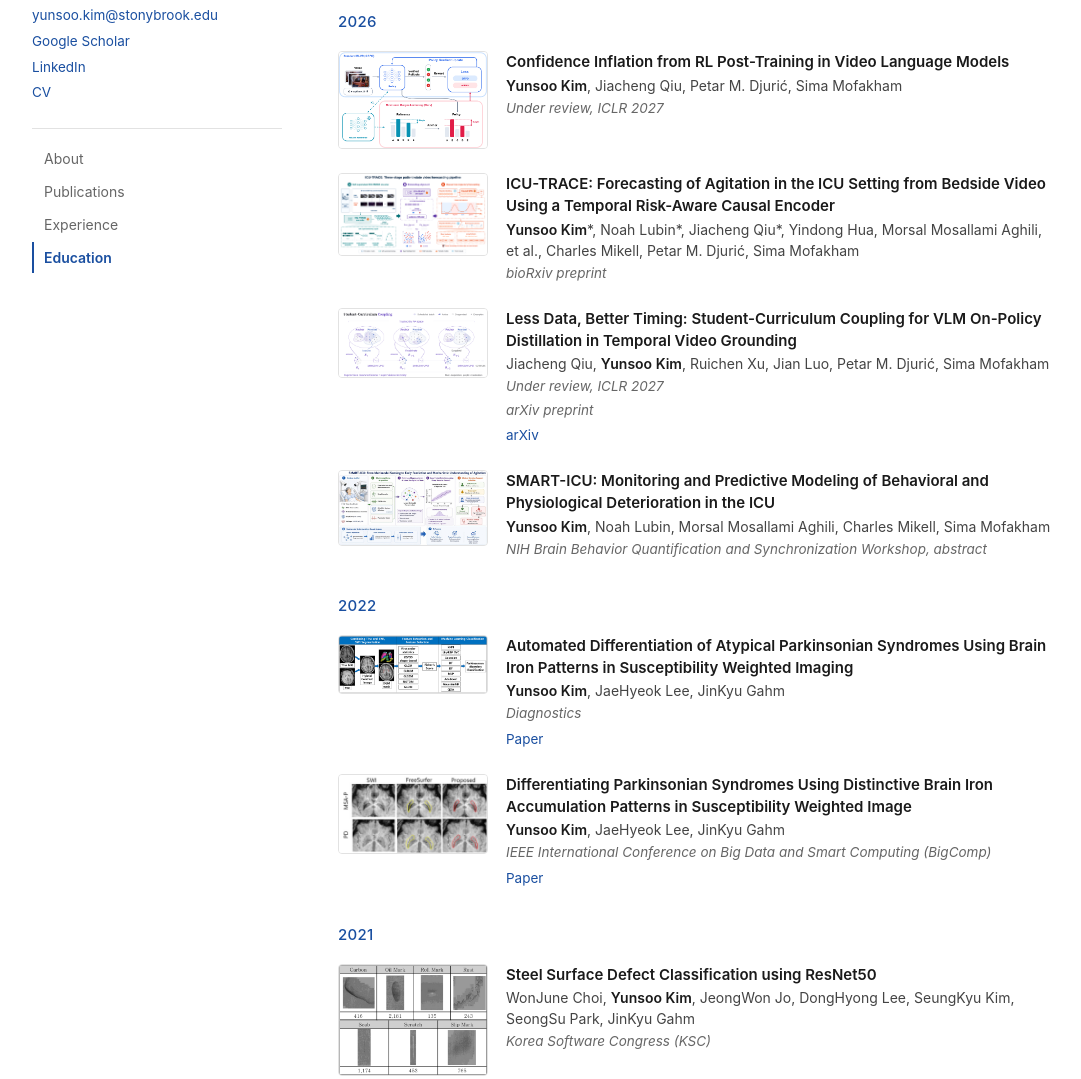
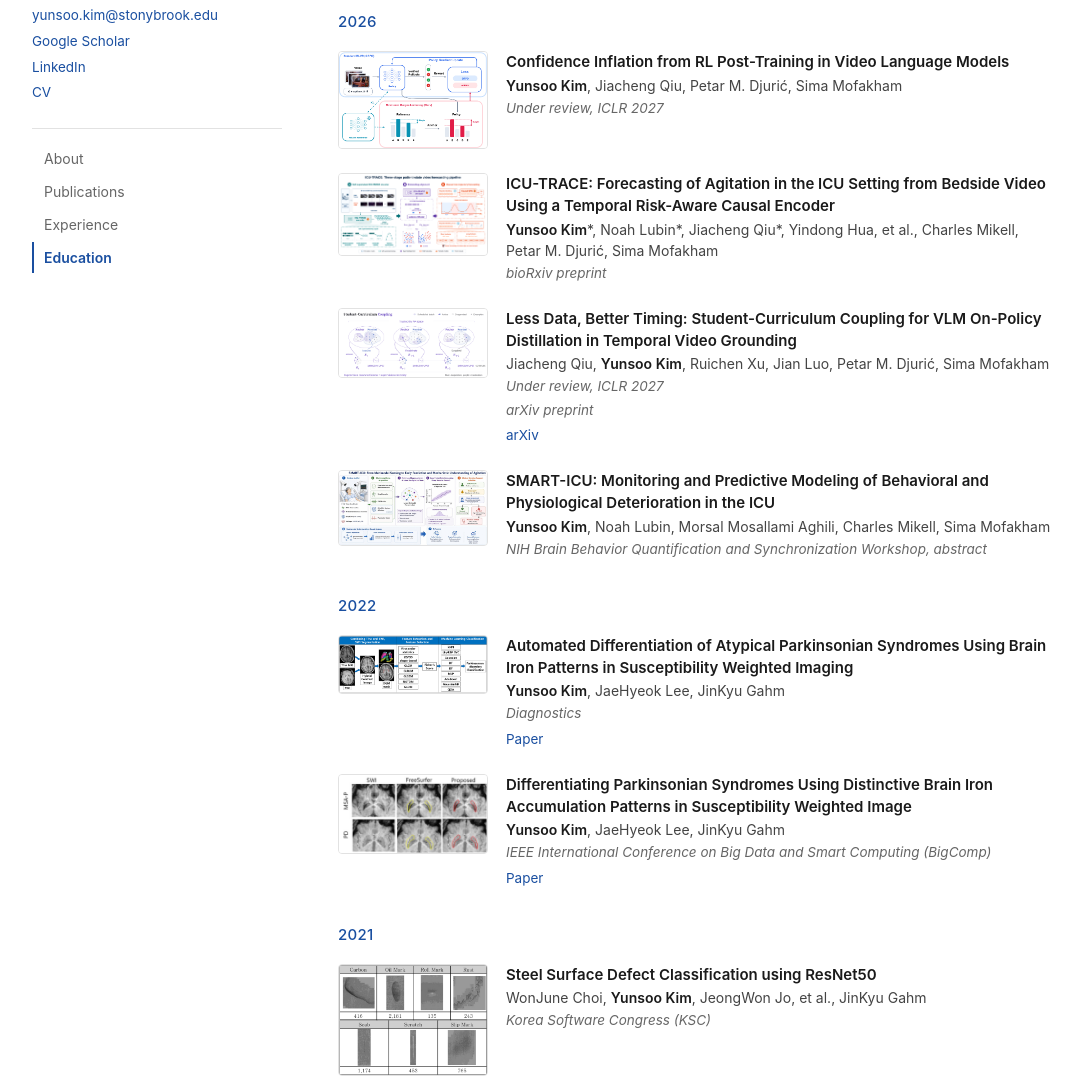
Before and after one commit to kim8yunsu16/kim8yunsu16.github.io, a plain HTML site: page index.html in a window 1280 px wide. Shown: the part 513-1592 px from the top of the page, without its empty margins (96-1177 px from the left). Drawn offline with Linux system fonts and the light colour scheme.

Commit message:
Update index.html

```diff
--- a/index.html
+++ b/index.html
@@ -84,7 +84,7 @@
         </a>
         <div class="pub-body">
           <div class="pub-title">ICU-TRACE: Forecasting of Agitation in the ICU Setting from Bedside Video Using a Temporal Risk-Aware Causal Encoder</div>
-          <div class="pub-authors"><span class="me">Yunsoo Kim</span>*, Noah Lubin*, Jiacheng Qiu*, Yindong Hua, Morsal Mosallami Aghili, et al., Charles Mikell, Petar M. Djurić, Sima Mofakham</div>
+          <div class="pub-authors"><span class="me">Yunsoo Kim</span>*, Noah Lubin*, Jiacheng Qiu*, Yindong Hua, et al., Charles Mikell, Petar M. Djurić, Sima Mofakham</div>
           <div class="pub-venue">bioRxiv preprint</div>
         </div>
       </div>
@@ -147,7 +147,7 @@
         </a>
         <div class="pub-body">
           <div class="pub-title">Steel Surface Defect Classification using ResNet50</div>
-          <div class="pub-authors">WonJune Choi, <span class="me">Yunsoo Kim</span>, JeongWon Jo, DongHyong Lee, SeungKyu Kim, SeongSu Park, JinKyu Gahm</div>
+          <div class="pub-authors">WonJune Choi, <span class="me">Yunsoo Kim</span>, JeongWon Jo, et al., JinKyu Gahm</div>
           <div class="pub-venue">Korea Software Congress (KSC)</div>
         </div>
       </div>
```
